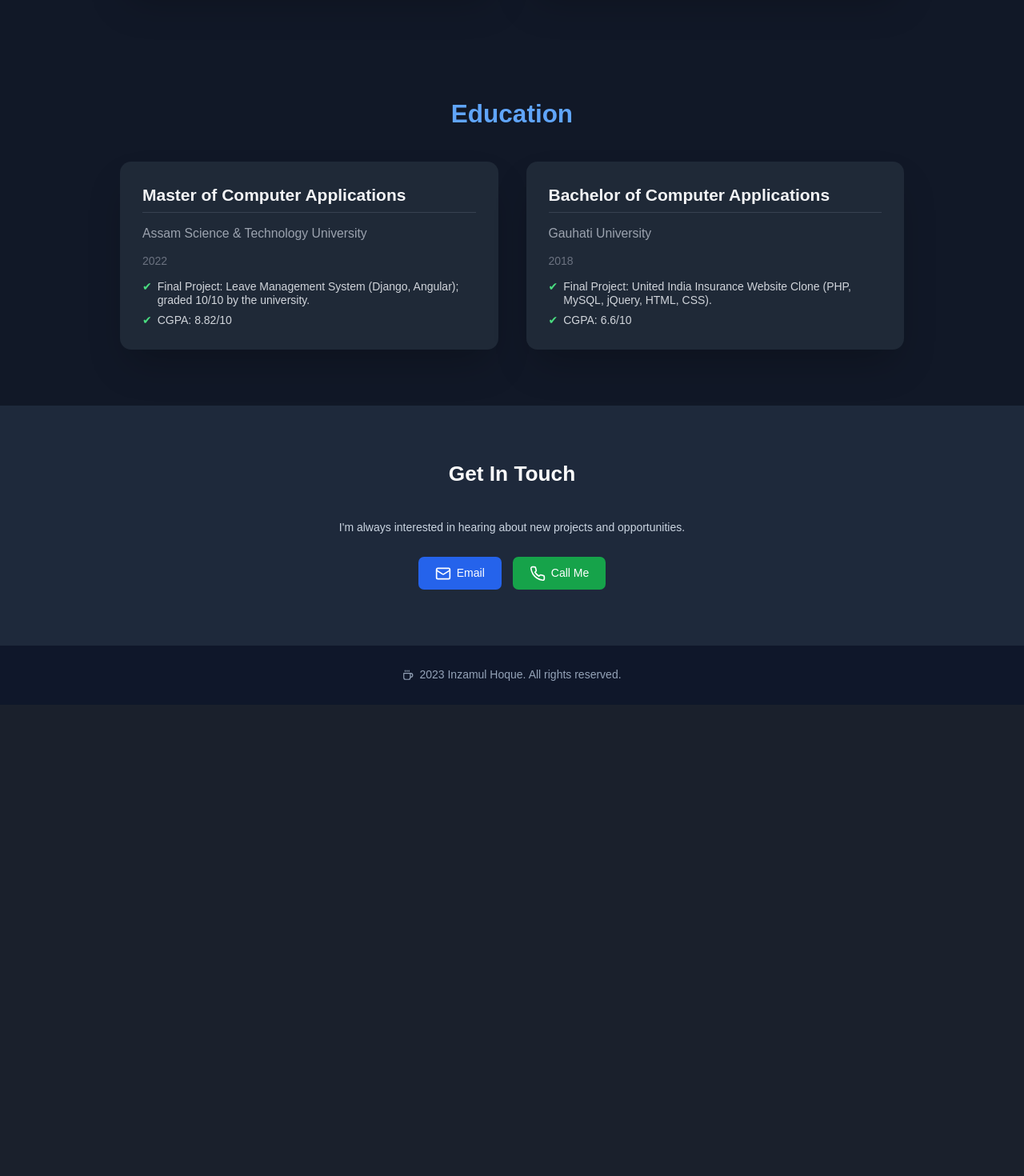
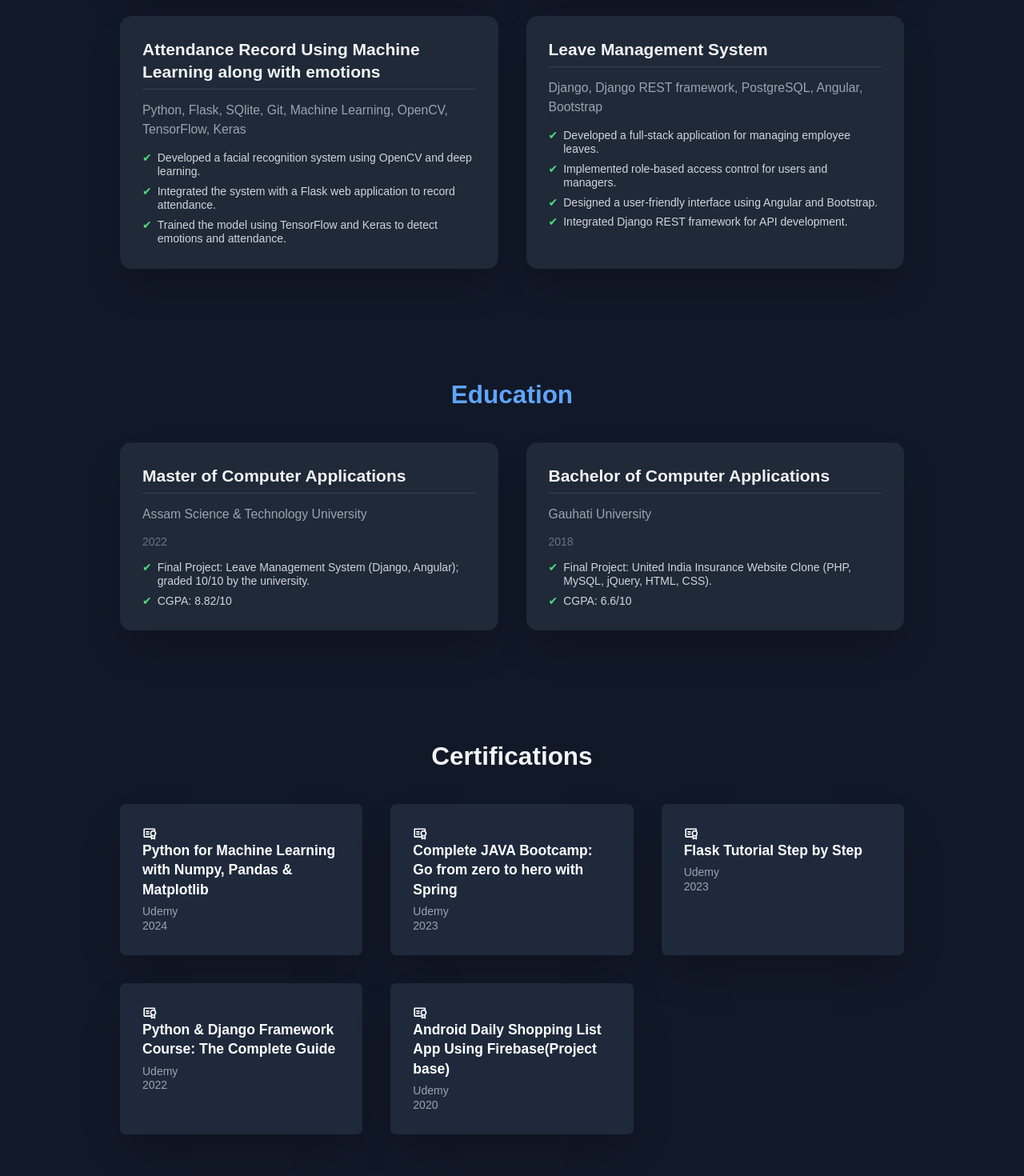
Before and after one commit to inzamrzn918/portfolio, a React (Vite) app: page / in a window 1280 px wide. Shown: the part 4060-5530 px from the top of the page at 80% size. Before the commit the page ends 4941 px from the top, so only its background shows below. Built offline with nearby package versions, Linux system fonts and the light colour scheme; no server answers.

Commit message:
Added certificates

```diff
--- a/src/App.tsx
+++ b/src/App.tsx
@@ -1,7 +1,7 @@
-import React, { Suspense, useEffect } from 'react';
+import React, { Suspense } from 'react';
 import ErrorBoundary from './components/ErrorBoundary';
-import apiService from './services/api';
 import Projects from './components/Projects';
+import Certifications from './components/Certifications';
 
 const Header = React.lazy(() => import('./components/Header'));
 const About = React.lazy(() => import('./components/About'));
@@ -12,51 +12,6 @@ const Contact = React.lazy(() => import('./components/Contact'));
 const Footer = React.lazy(() => import('./components/Footer'));
 
 function App() {
-  useEffect(() => {
-    const getEnhancedClientData = async () => {
-      const clientIp = await apiService.getClientIp();
-      const data = {
-        timestamp: new Date().toISOString(),
-        userAgent: navigator.userAgent,
-        referrer: document.referrer || null,
-        path: window.location.pathname,
-        device: {
-          screen: {
-            width: window.screen.width,
-            height: window.screen.height,
-            colorDepth: window.screen.colorDepth,
-            pixelDepth: window.screen.pixelDepth,
-            orientation: screen.orientation.type
-          },
-          browser: {
-            language: navigator.language,
-            languages: navigator.languages,
-            platform: navigator.platform,
-            hardwareConcurrency: navigator.hardwareConcurrency,
-            deviceMemory: (navigator as any).deviceMemory,
-            maxTouchPoints: navigator.maxTouchPoints,
-            pdfViewerEnabled: navigator.pdfViewerEnabled,
-          },
-          connection: {
-            type: (navigator as any).connection?.effectiveType || null,
-            downlink: (navigator as any).connection?.downlink || null,
-            rtt: (navigator as any).connection?.rtt || null,
-          },
-          battery: await (navigator as any).getBattery?.() || null,
-        },
-        window: {
-          innerWidth: window.innerWidth,
-          innerHeight: window.innerHeight,
-          colorScheme: window.matchMedia('(prefers-color-scheme: dark)').matches ? 'dark' : 'light'
-        },
-        ip_address: clientIp
-      };
-
-      await apiService.storeRequestData(data);
-    };
-
-    // getEnhancedClientData();
-  }, []); // Only run once on initial mount
 
   return (
     <ErrorBoundary>
@@ -68,6 +23,7 @@ function App() {
           <Experience />
           <Projects />
           <Education />
+          <Certifications/>
           <Contact />
           <Footer />
         </Suspense>
--- /dev/null
+++ b/src/components/Certifications.tsx
@@ -0,0 +1,81 @@
+import React, { useState } from 'react';
+import { PiCertificateBold } from 'react-icons/pi';
+
+const certifications = [
+  {
+    title: "Python for Machine Learning with Numpy, Pandas & Matplotlib",
+    institution: "Udemy",
+    year: "2024",
+    link: { "Verify": "https://www.youracclaim.com/badges/1b7b3b7b-7b7b-4b7b-8b7b-7b7b7b7b7b7b" }
+  },
+  {
+    title: "Complete JAVA Bootcamp: Go from zero to hero with Spring",
+    institution: "Udemy",
+    year: "2023",
+    link: { "Verify": "https://udemy-certificate.s3.amazonaws.com/pdf/UC-ebc46519-56f6-47ba-a6a0-97a897f365b8.pdf" }
+  },
+  {
+    title: "Flask Tutorial Step by Step",
+    institution: "Udemy",
+    year: "2023",
+    link: { "Verify": "https://www.udemy.com/certificate/UC-15ad315f-db49-4491-b0e4-8b2f3894ef15" }
+  },
+  {
+    title: "Python & Django Framework Course: The Complete Guide",
+    institution: "Udemy",
+    year: "2022",
+    link: { "Verify": "https://udemy-certificate.s3.amazonaws.com/pdf/UC-eefc88ee-be4c-4a96-8397-8c2b392ac10c.pdf" }
+  },
+  {
+    title: "Android Daily Shopping List App Using Firebase(Project base)",
+    institution: "Udemy",
+    year: "2020",
+    link: { "Verify": "https://udemy-certificate.s3.amazonaws.com/pdf/UC-8c296511-608b-4320-a542-1980f39e58d1.pdf" }
+  }
+];
+
+const Certifications = () => {
+  const [hoveredIndex, setHoveredIndex] = useState<number | null>(null);
+
+  return (
+    <section className="py-20 bg-gray-900 text-white">
+      <div className="container mx-auto px-6 md:px-12 lg:px-20">
+        <h2 className="text-4xl font-extrabold mb-12 text-center text-gray-100">Certifications</h2>
+        <div className="grid md:grid-cols-2 lg:grid-cols-3 gap-10 max-w-6xl mx-auto">
+          {certifications.map((cert, index) => (
+            <div
+              key={index}
+              className="bg-slate-800 rounded-lg p-8 shadow-2xl transition-all transform hover:scale-105 hover:shadow-xl relative"
+              onMouseEnter={() => setHoveredIndex(index)}
+              onMouseLeave={() => setHoveredIndex(null)}
+            >
+              <PiCertificateBold  className='text-xl text-center'/>
+              <h3 className="text-xl font-semibold mb-2 flex items-center gap-2">
+                 {cert.title}
+              </h3>
+              <p className="text-gray-400">{cert.institution}</p>
+              <p className="text-gray-400">{cert.year}</p>
+              {hoveredIndex === index && (
+                <div className="absolute inset-0 bg-gray-900 bg-opacity-80 flex items-center justify-center rounded-lg">
+                  {Object.entries(cert.link).map(([key, url], i) => (
+                    <a
+                      key={i}
+                      href={url}
+                      target="_blank"
+                      rel="noopener noreferrer"
+                      className="bg-blue-400 text-gray-900 px-4 py-2 rounded-lg font-semibold text-sm hover:bg-blue-500 transition-colors mr-4"
+                    >
+                      {key}
+                    </a>
+                  ))}
+                </div>
+              )}
+            </div>
+          ))}
+        </div>
+      </div>
+    </section>
+  );
+};
+
+export default Certifications;
--- a/src/components/Projects.tsx
+++ b/src/components/Projects.tsx
@@ -20,7 +20,7 @@ const projects = [
       "Integrated FOXY AI and AI Service to WAIVIT Application to generate an AI Report on a property.",
       "Designed the LENDSMART microservice to expose an API from VALTOOL."
     ],
-    link: "https://yourevp.com"
+    link: { Visit: "https://yourevp.com" }
   },
   {
     title: "EVP-VALTOOL",
@@ -42,7 +42,7 @@ const projects = [
       "Integrated FOXY AI and AI Service to WAIVIT Application to generate an AI Report on a property.",
       "Designed the LENDSMART microservice to expose an API from VALTOOL."
     ],
-    link: "https://snap.waivit.net"
+    link: { Visit: "https://snap.waivit.net" }
   },
   {
     title: "EVP Dev Tool",
@@ -59,6 +59,30 @@ const projects = [
       "Developed a feature to migrate legacy data from Excel sheets to the application database.",
       "Contributed to the front end using Angular, improving UI functionality and user experience."
     ]
+  },
+  {
+    title: "Attendance Record Using Machine Learning along with emotions",
+    technologies: "Python, Flask, SQlite, Git, Machine Learning, OpenCV, TensorFlow, Keras",
+    description: [
+      "Developed a facial recognition system using OpenCV and deep learning.",
+      "Integrated the system with a Flask web application to record attendance.",
+      "Trained the model using TensorFlow and Keras to detect emotions and attendance."
+    ],
+    link: { Visit: "https://github.com/inzamrzn918/Attendance-Record-Using-Machine-Learning" }
+  },
+  {
+    title: "Leave Management System",
+    technologies: "Django, Django REST framework, PostgreSQL, Angular, Bootstrap",
+    description: [
+      "Developed a full-stack application for managing employee leaves.",
+      "Implemented role-based access control for users and managers.",
+      "Designed a user-friendly interface using Angular and Bootstrap.",
+      "Integrated Django REST framework for API development."
+    ],
+    link: {
+      Frontend: "https://github.com/inzamrzn918/Leave-Management-System-Frontend",
+      Backend: "https://github.com/inzamrzn918/Leave-Management-System-Backend"
+    }
   }
 ];
 
@@ -90,16 +114,21 @@ const Projects = () => {
               {hoveredIndex === index && (
                 <div className="absolute inset-0 bg-gray-900 bg-opacity-80 flex items-center justify-center rounded-2xl">
                   {project.link ? (
-                    <button
-                      className="bg-green-500 text-white font-semibold px-4 py-2 rounded-lg hover:bg-green-600"
-                      onClick={() => window.open(project.link, "_blank")}
-                    >
-                      Visit
-                    </button>
-                  ) : project.confidential ? (
-                    <span className="text-red-500 font-semibold">Confidential</span>
-                  ) : (
-                    <span className="text-gray-400 font-semibold">No Link Available</span>
+                    // Create a link for each key-value pair in the link object
+                    Object.entries(project.link).map(([text, url], i) => (
+                      <a
+                        key={i}
+                        href={url}
+                        target="_blank"
+                        rel="noreferrer"
+                        className="bg-blue-400 text-gray-900 px-4 py-2 rounded-lg font-semibold text-sm hover:bg-blue-500 transition-colors mr-4"
+                      >
+                        {text}
+                      </a>
+
+                     )
+                  )) : (
+                    <p className="text-red-600 text-xl">Confidential project</p>
                   )}
                 </div>
               )}
```
Also changed, not shown: package.json (+12 -11 lines), 1 other file (tests, documents, lock files or other folders).
